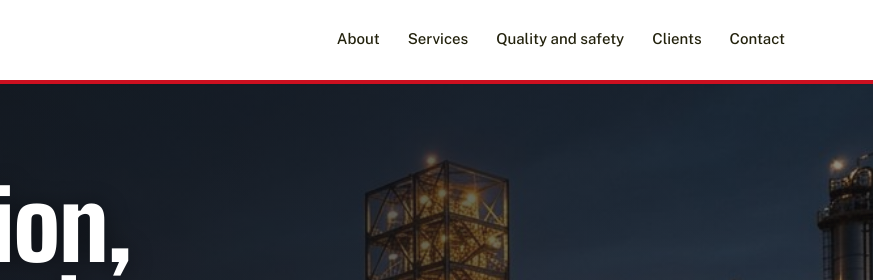
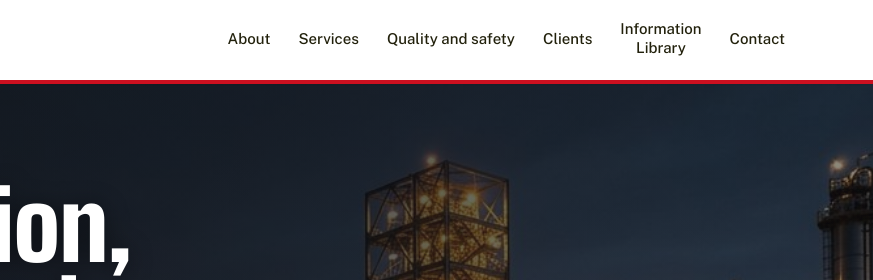
Before and after one commit to althafn7/north-star-website, an Astro site: page / in a window 1280 px wide. Shown: the top 280 px of the page, 407-1280 px from the left. Built offline with nearby package versions, Linux system fonts and the light colour scheme; Astro itself is replaced by a stand-in of ours.

Commit message:
Add Information Library link to desktop and mobile navigation

```diff
--- a/src/pages/index.astro
+++ b/src/pages/index.astro
@@ -76,11 +76,12 @@ const clients = [
           North Star <span class="block sm:inline">Technical Services LLC</span>
         </span>
       </a>
-      <nav class="hidden gap-7 text-[15px] font-medium md:flex" aria-label="Main">
+      <nav class="hidden items-center gap-6 text-[15px] font-medium md:flex lg:gap-7" aria-label="Main">
         <a class="border-b-2 border-transparent py-1 hover:border-flare" href="#about">About</a>
         <a class="border-b-2 border-transparent py-1 hover:border-flare" href="#services">Services</a>
         <a class="border-b-2 border-transparent py-1 hover:border-flare" href="#quality">Quality and safety</a>
         <a class="border-b-2 border-transparent py-1 hover:border-flare" href="#clients">Clients</a>
+        <a class="border-b-2 border-transparent py-1 text-center leading-tight hover:border-flare" href="#library">Information<br />Library</a>
         <a class="border-b-2 border-transparent py-1 hover:border-flare" href="#contact">Contact</a>
       </nav>
       <button
@@ -102,6 +103,7 @@ const clients = [
         <a class="py-2.5 hover:text-flare" href="#services">Services</a>
         <a class="py-2.5 hover:text-flare" href="#quality">Quality and safety</a>
         <a class="py-2.5 hover:text-flare" href="#clients">Clients</a>
+        <a class="py-2.5 hover:text-flare" href="#library">Information Library</a>
         <a class="py-2.5 hover:text-flare" href="#contact">Contact</a>
       </div>
     </nav>
```
